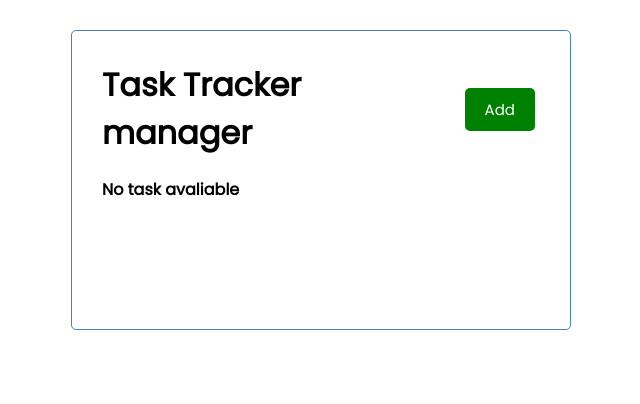
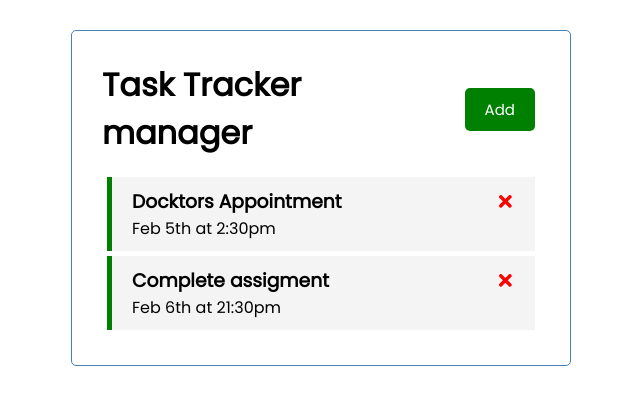
Before and after one commit to gymcode/comebackcode, a React (Create React App) app: page / in a window 1280 px wide. Shown: the top 404 px of the page, without its empty margins (319-959 px from the left). Built offline with nearby package versions, Linux system fonts and the light colour scheme; data requests are answered from the project's data file.

Commit message:
delete is working now

```diff
--- a/db.json
+++ b/db.json
@@ -5,18 +5,12 @@
       "text": "Docktors Appointment",
       "day": "Feb 5th at 2:30pm",
       "reminder": true
-  },
-  {
+    },
+    {
       "id": 2,
       "text": "Complete assigment ",
       "day": "Feb 6th at 21:30pm",
       "reminder": true
-  },
-  {
-      "id": 3,
-      "text": "Meet your friends at Bani",
-      "day": "Feb 10th at 1:30pm",
-      "reminder": false
-  }
+    }
   ]
 }
--- a/src/App.js
+++ b/src/App.js
@@ -14,20 +14,25 @@ function App () {
   useEffect(()=>{
     const getTask = async () =>{
       const taskFromServer = await fetchTask();
-      console.log(taskFromServer)
+
       setTasks(taskFromServer)
     }
+
+    getTask()
   }, [])
 
   async function fetchTask (){
-    const response = await fetch(' http://localhost:5000/tasks')
+    const response = await fetch('http://localhost:5000/tasks')
     const data = await response.json()
 
-    console.log(data)
     return data
   }
 
-  function deleteEvent(id){
+  async function deleteEvent(id){
+      await fetch(`http://localhost:5000/tasks/${id}`, {
+        "method": "DELETE"
+      })
+
       const deletedItem = tasks.filter((taskItem)=>  taskItem.id !== id  )
       setTasks(deletedItem)
   }
```
